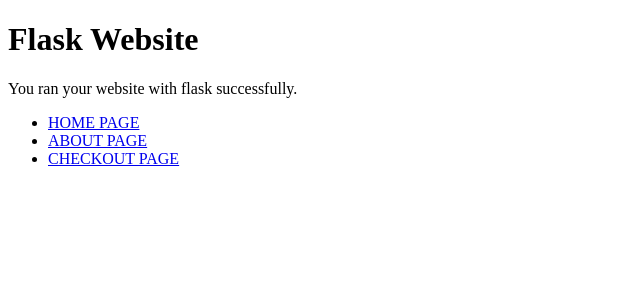
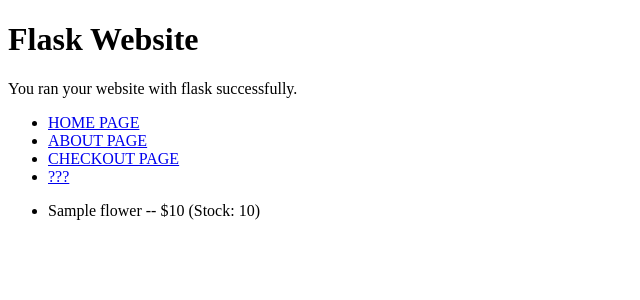
Before and after one commit to aivankhirlpastor/CSC2_Flask_Practise, a Flask app: template templates/index.html in a window 1280 px wide. Shown: the top 300 px of the page, without its empty margins (0-640 px from the left). Run offline with Flask 3, Linux system fonts and the light colour scheme; the template is opened without the code that fills it: most values are stand-ins (such as "Sample title", 1, 10 or a date in 2020).

Commit message:
Builded List with Jinja2

```diff
--- a/templates/index.html
+++ b/templates/index.html
@@ -13,6 +13,13 @@
         <li><a href="/">HOME PAGE</a></li>
         <li><a href="/about">ABOUT PAGE</a></li>
         <li><a href="/checkout">CHECKOUT PAGE</a></li>
+        <li><a href="/randomness">???</a></li>
+    </ul>
+
+    <ul>
+        {% for flower, details in flowers.items() %}
+            <li>{{ flower }} -- ${{ details["price"] }} (Stock: {{ details["stock"] }})</li>
+        {% endfor %}
     </ul>
 </body>
 </html>
```
